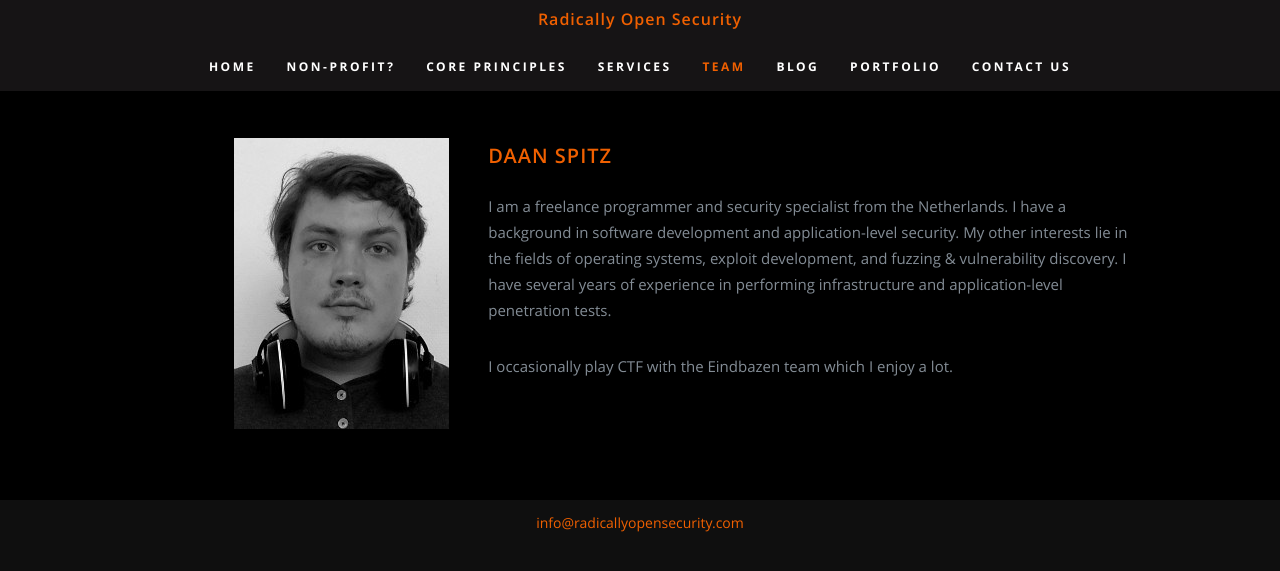
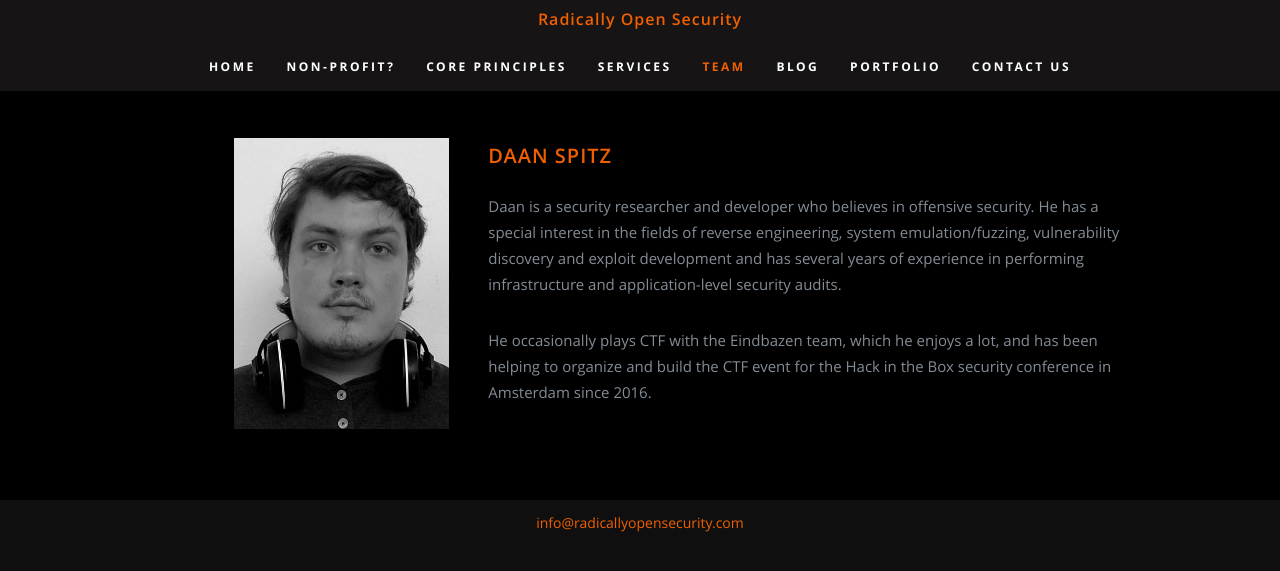
Before and after one commit to radicallyopensecurity/website, a Jekyll site: the page built from team/DaanSpitz/index.html, in a window 1280 px wide. Shown: the top 571 px of the page. Built offline with Jekyll 4.4.1, drawn with Linux system fonts in a browser that asks for light colours.

Commit message:
Update index.html
change bio

```diff
--- a/team/DaanSpitz/index.html
+++ b/team/DaanSpitz/index.html
@@ -10,13 +10,15 @@
 
 		<h2>Daan Spitz</h2>
 
-		<p>I am a freelance programmer and security specialist from the Netherlands. I have a
-		   background in software development and application-level security. My other interests lie in
-		   the fields of operating systems, exploit development, and fuzzing & vulnerability discovery. I
-		   have several years of experience in performing infrastructure and application-level
-		   penetration tests.
+		<p>Daan is a security researcher and developer who believes in offensive security.
+		He has a special interest in the fields of reverse engineering, system emulation/fuzzing,
+		vulnerability discovery and exploit development and has several years of experience in performing
+		infrastructure and application-level security audits.
 
-		<p>I occasionally play CTF with the Eindbazen team which I enjoy a lot.
+		<p>He occasionally plays CTF with the Eindbazen team, which he enjoys a lot, and has been
+		helping to organize and build the CTF event for the Hack in the Box security
+		conference in Amsterdam since 2016.
+
 
 	</div>
 
```
